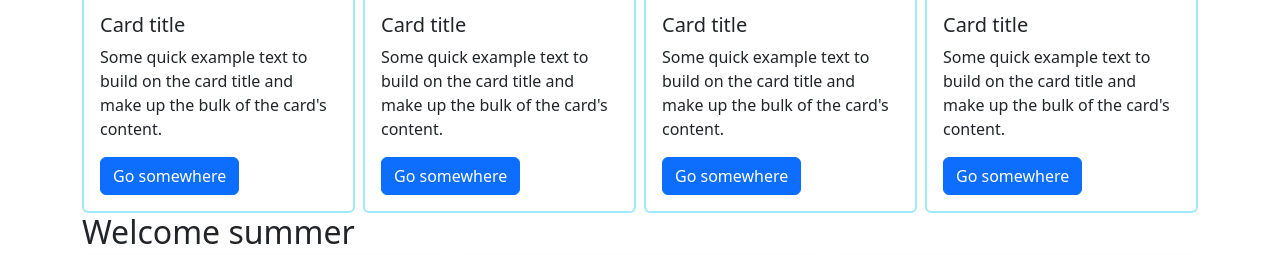
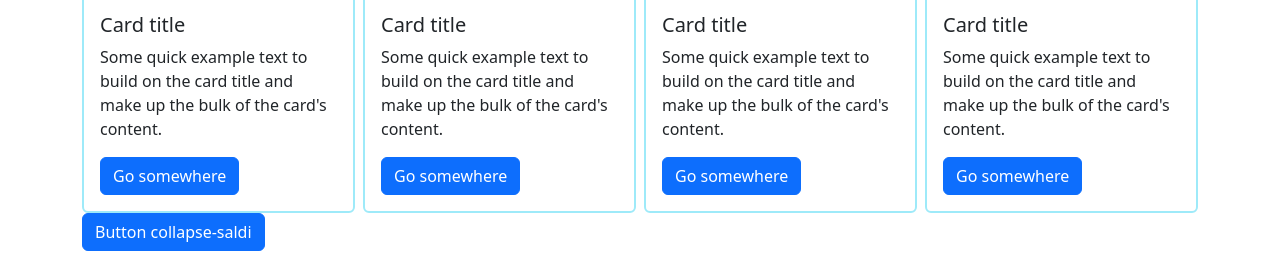
Before and after one commit to Luca-Favaretto/U2-W2-D2-FS0523IT-A, a plain HTML site: page index.html in a window 1280 px wide. Shown: the part 525-780 px from the top of the page. Drawn offline with nearby package versions, Linux system fonts and the light colour scheme.

Commit message:
add saldi collapse

```diff
--- a/index.html
+++ b/index.html
@@ -184,7 +184,7 @@ EXTRAS
         </div>
       </div>
       <h2>Saldi</h2>
-      <div class="row g-2">
+      <div class="row g-2 collapse show" id="collapse-saldi">
         <div class="col-sm-6 col-md-4 col-lg-3">
           <div class="card border border-info-subtle border-2">
             <img
@@ -258,6 +258,16 @@ EXTRAS
           </div>
         </div>
       </div>
+      <button
+        class="btn btn-primary"
+        type="button"
+        data-bs-toggle="collapse"
+        data-bs-target="#collapse-saldi"
+        aria-expanded="false"
+        aria-controls="collapseExample"
+      >
+        Button collapse-saldi
+      </button>
       <h2>Welcome summer</h2>
       <div class="row g-3">
         <div class="col-6 col-lg-4">
```
